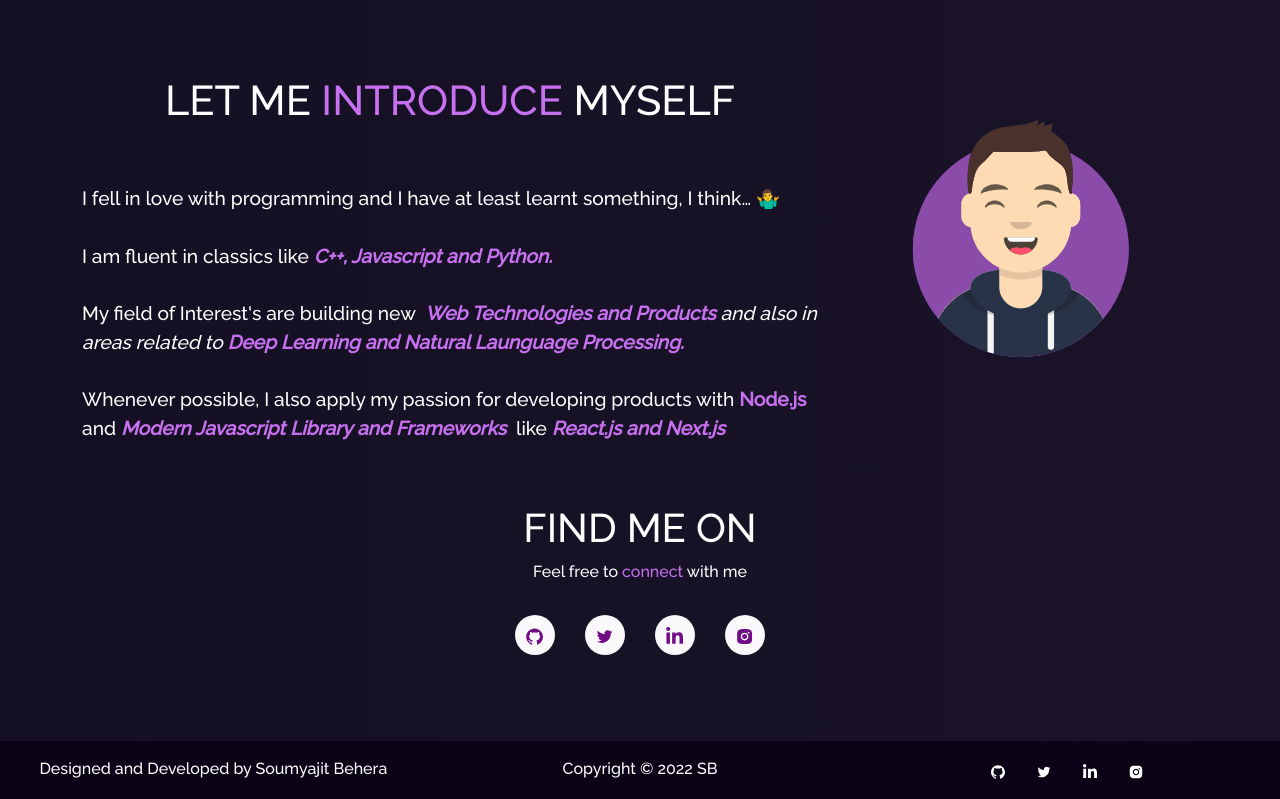
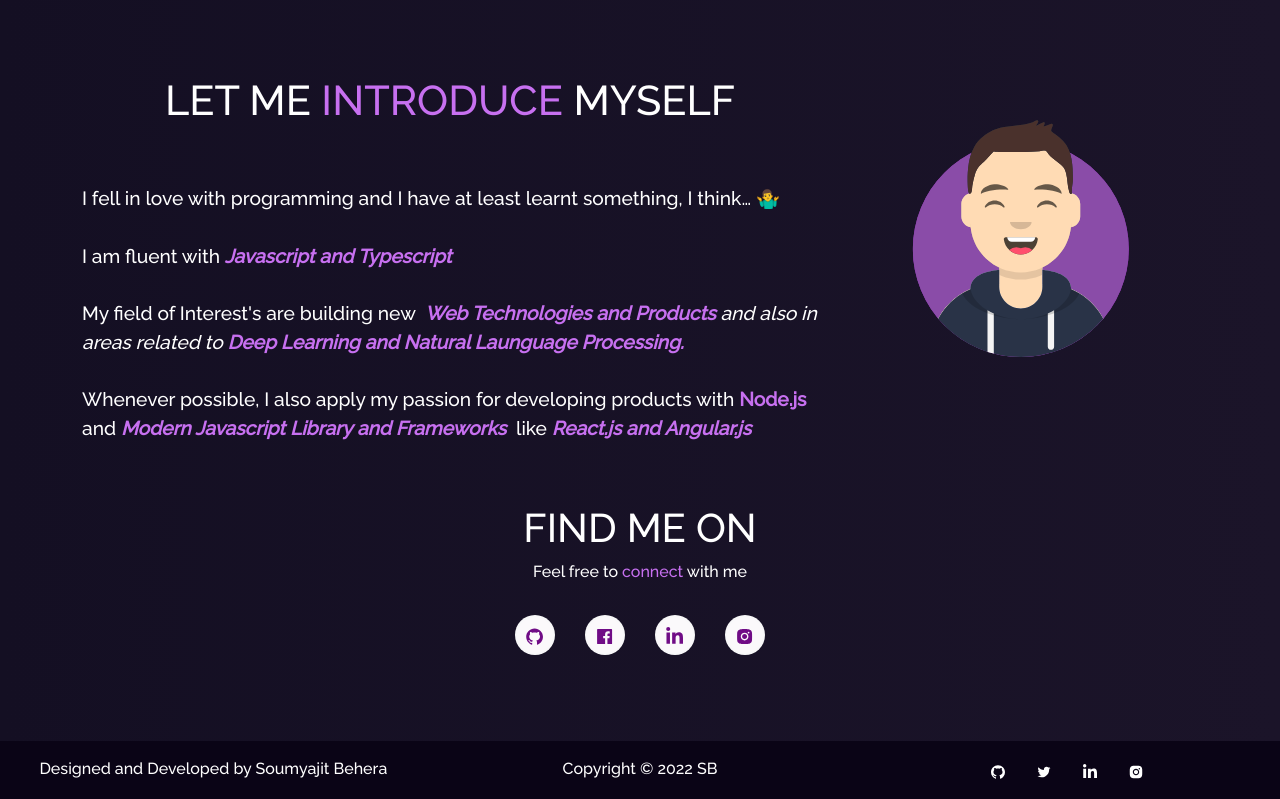
Before and after one commit to LOCO185/Portfolio, a React (Create React App) app in the folder portfolio/: page / in a window 1280 px wide. Shown: the part 800-1599 px from the top of the page. Built offline with nearby package versions, Linux system fonts and the light colour scheme.

Commit message:
Fixed home page

```diff
--- a/portfolio/src/components/Home/Home2.js
+++ b/portfolio/src/components/Home/Home2.js
@@ -4,7 +4,7 @@
 import Tilt from "react-parallax-tilt";
 import {
   AiFillGithub,
-  AiOutlineTwitter,
+  AiFillFacebook,
   AiFillInstagram,
 } from "react-icons/ai";
 import { FaLinkedinIn } from "react-icons/fa";
@@ -22,9 +22,9 @@
               I fell in love with programming and I have at least learnt
               something, I think… 🤷‍♂️
               <br />
-              <br />I am fluent in classics like
+              <br />I am fluent with
               <i>
-                <b className="purple"> C++, Javascript and Python. </b>
+                <b className="purple"> Javascript and Typescript </b>
               </i>
               <br />
               <br />
@@ -48,7 +48,7 @@
               </i>
               &nbsp; like
               <i>
-                <b className="purple"> React.js and Next.js</b>
+                <b className="purple"> React.js and Angular.js</b>
               </i>
             </p>
           </Col>
@@ -67,7 +67,7 @@
             <ul className="home-about-social-links">
               <li className="social-icons">
                 <a
-                  href="https://github.com/soumyajit4419"
+                  href="https://github.com/LOCO185"
                   target="_blank"
                   rel="noreferrer"
                   className="icon-colour  home-social-icons"
@@ -77,17 +77,17 @@
               </li>
               <li className="social-icons">
                 <a
-                  href="https://twitter.com/Soumyajit4419"
+                  href="https://www.facebook.com/jawad.loco.3367"
                   target="_blank"
                   rel="noreferrer"
                   className="icon-colour  home-social-icons"
                 >
-                  <AiOutlineTwitter />
+                  <AiFillFacebook />
                 </a>
               </li>
               <li className="social-icons">
                 <a
-                  href="https://www.linkedin.com/in/soumyajit4419/"
+                  href="https://www.linkedin.com/in/jawad-asaad-b7532a216/"
                   target="_blank"
                   rel="noreferrer"
                   className="icon-colour  home-social-icons"
@@ -97,7 +97,7 @@
               </li>
               <li className="social-icons">
                 <a
-                  href="https://www.instagram.com/s.o.u.m.y.a_j.i.t/"
+                  href="https://www.instagram.com/jawad_as7/"
                   target="_blank"
                   rel="noreferrer"
                   className="icon-colour home-social-icons"
```
